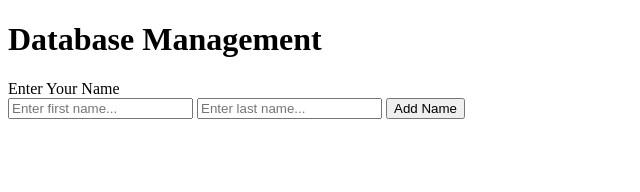
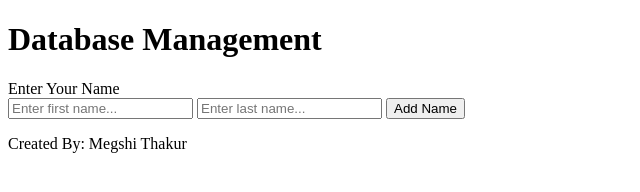
Before and after one commit to megshithakur1/Node-Demo-App, a plain HTML site: page index.html in a window 1280 px wide. Shown: the whole page, without its empty margins (0-640 px from the left). Drawn offline with Linux system fonts and the light colour scheme.

Commit message:
Update index.html

```diff
--- a/index.html
+++ b/index.html
@@ -10,6 +10,7 @@
  <input type="text" name="firstName" placeholder="Enter first name..." required>
  <input type="text" name="lastName" placeholder="Enter last name..." required>
  <input type="submit" value="Add Name">
+  <p>Created By: Megshi Thakur</p>
  </form>
  </body>
 </html>
```
